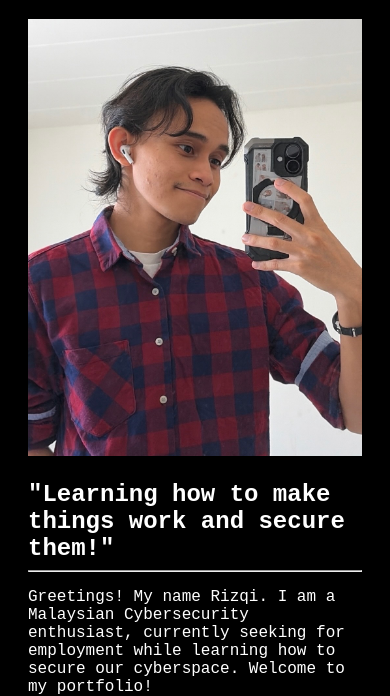
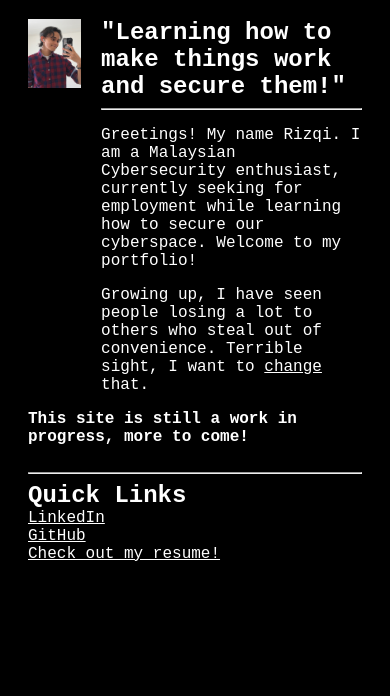
Before and after one commit to rizqkhairulnizam/rizqkhairulnizam.github.io, a plain HTML site: page index.html in a window 390 px wide. Shown: the part 174-870 px from the top of the page. After the commit the page ends 844 px from the top, so only its background shows below. Drawn offline with Linux system fonts and the light colour scheme.

Commit message:
img update

```diff
--- a/stylesheet/index.css
+++ b/stylesheet/index.css
@@ -102,9 +102,9 @@ h2 {
         width: 100%;
     }
 
-    .bio {
+    /*.bio {
         display: grid;
-    }
+    }*/
 }
 
 /* tablets */
```
